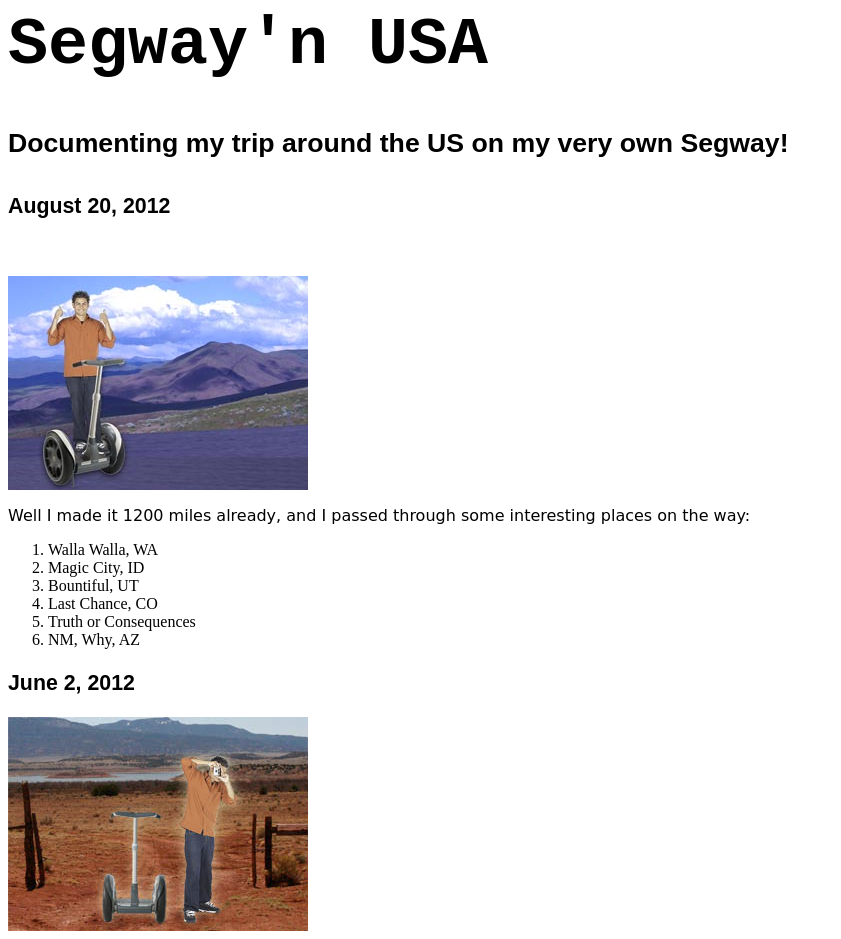
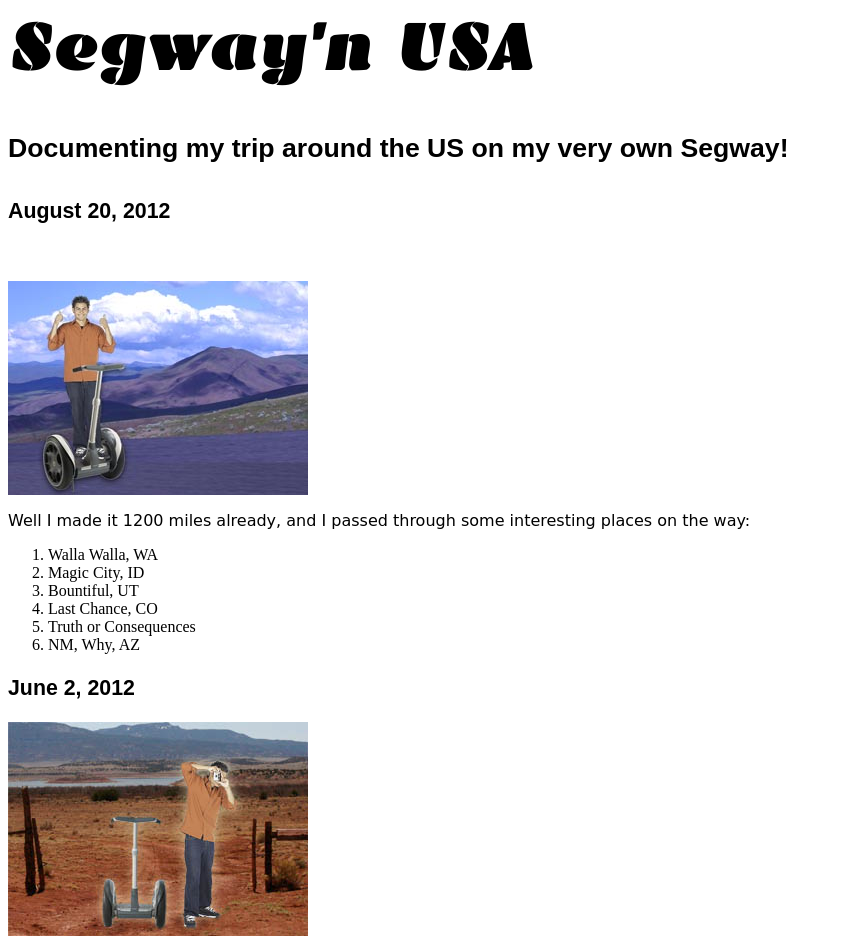
Before and after one commit to chris8177818/chris8177818.github.io, a plain HTML site: page pratice3.html in a window 1280 px wide. Shown: the top 939 px of the page, without its empty margins (0-841 px from the left). Drawn offline with Linux system fonts and the light colour scheme.

Commit message:
update
111

```diff
--- a/pratice3.html
+++ b/pratice3.html
@@ -12,7 +12,7 @@
         font-weight: bold;
     }
     h1{
-        font-family: monospace;
+        font-family: Emblema One;
         font-size: 50pt;
     }
     h3,h4{
@@ -24,6 +24,10 @@
     }
     p{
         font-family: Cursive ;
+    }
+    @font-face{
+        font-family: "Emblema One";
+        src : Url("font/EmblemaOne-Regular.ttf");
     }
     </style>
 </head>
```
Also changed, not shown: font/EmblemaOne-Regular.ttf (added).
